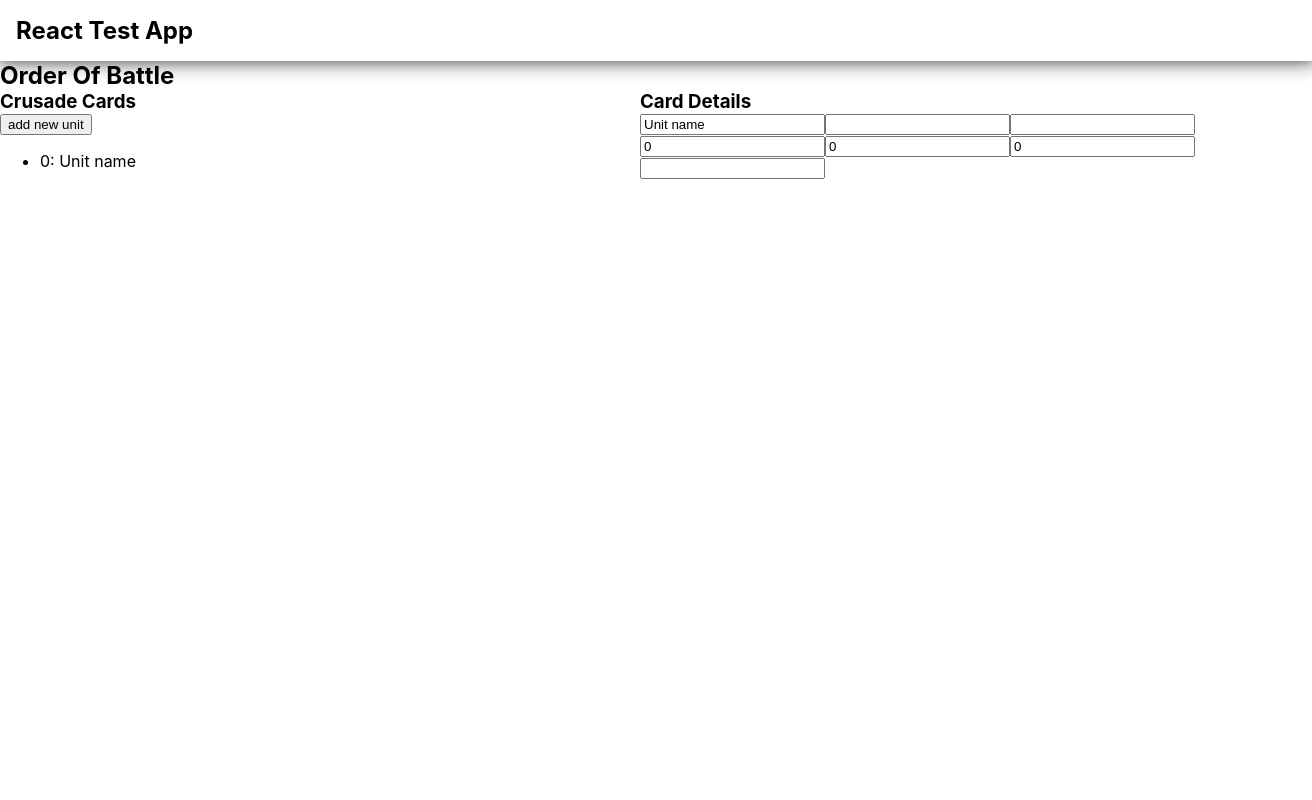
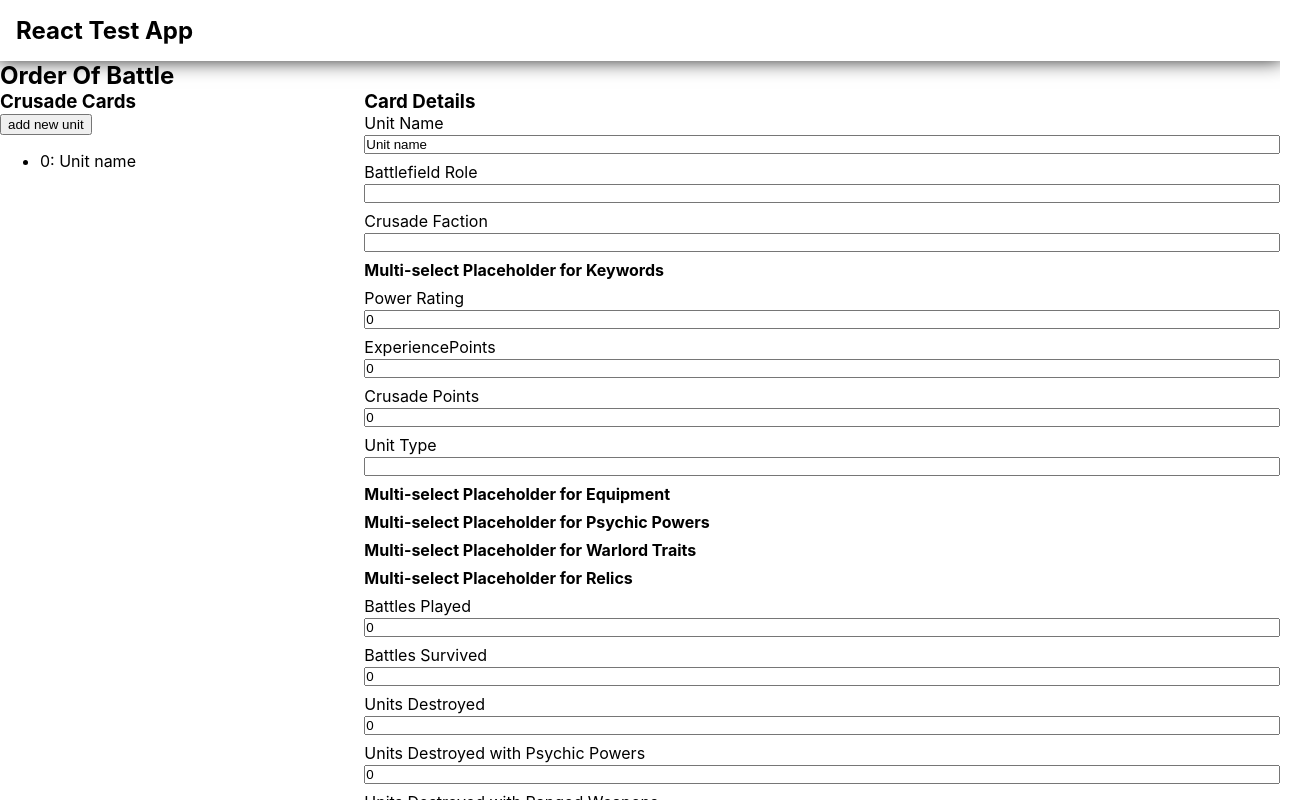
Before and after one commit to Petra43/learnig-react, a React (Create React App) app: page / in a window 1280 px wide. Both pictures are taken after a click on the button "add new unit". Shown: the top 800 px of the page, 1312 px wide, since content can reach past the window. Built offline with nearby package versions, Linux system fonts and the light colour scheme.

Commit message:
created input components and added them to CrusadeCard

```diff
--- a/src/App.css
+++ b/src/App.css
@@ -1,7 +1,12 @@
 /* TopNav */
 
-body, h1, h2, h3, h4 {
+* {
+  box-sizing: border-box;
+}
+
+body, h1, h2, h3, h4,input {
   margin: 0;
+  padding: 0;
 }
 
 body{
@@ -20,6 +25,51 @@ body{
   display: flex;
 }
 
-.container > div {
+.flex-column {
+  display: flex;
+  flex-direction: column;
+}
+
+.container {
+  gap: .5rem;
+}
+
+/* Order Of Battle */
+
+.selected-card {
+  flex-grow: 2;
+}
+
+.card-list {
+  flex-grow: 1;
+}
+
+/* Crusade Card */
+
+input {
+  max-width: 100%;
+  width: 100%;
+  flex-grow: 1;
+}
+
+.label {
+  display: flex;
+  width: 40%;
+  background-color: #000;
+  color: #eee;
+}
+
+.section-id {
+  flex-grow: 1;
+}
+
+.section-points {
+  width: 30%;
+}
+
+.section-points label {
+  flex-direction: column;
+}
+.section-points .label  {
   width: 100%;
 }
--- /dev/null
+++ b/src/Types/InputTypes.ts
@@ -0,0 +1,20 @@
+import { type } from "os";
+import React from "react";
+
+export type CardInputText = {
+  cardInput: {
+    ref: string;
+    label: string;
+  };
+  value: string;
+  onChange: (e: React.ChangeEvent) => void;
+}
+
+export type CardInputNumber = {
+  cardInput: {
+    ref: string;
+    label: string;
+  };
+  value: number;
+  onChange: (e: React.ChangeEvent) => void;
+}
--- a/src/objects/UnitCard.ts
+++ b/src/Types/UnitCard.ts
@@ -23,7 +23,7 @@ export class UnitCard{
   otherUpgradesAndSelectableAbilities: string[] = [];
 
   //section 4: combat tallis
-  battlesPLayed: number = 0;
+  battlesPlayed: number = 0;
   battlesSurvived: number = 0;
   enemyUnitsDestroyed: number = 0;
   enemyUnitsDestroyedWithPsychicPowers: number = 0;
--- /dev/null
+++ b/src/components/common/MultiSelectInput.tsx
@@ -0,0 +1,10 @@
+export default function MultiSelect(props: {
+  cardInput: {
+    ref: string;
+    label: string;
+  }
+}) {
+  return(
+    <h4>Multi-select Placeholder for {props.cardInput.label}</h4>
+  )
+}
--- /dev/null
+++ b/src/components/common/NumberInput.tsx
@@ -0,0 +1,17 @@
+import { CardInputNumber } from "../../Types/InputTypes";
+
+export default function NumberInput(props: CardInputNumber) {
+  return (
+    <div>
+      <label>
+        {props.cardInput.label}
+        <input
+          type="number"
+          name={props.cardInput.ref}
+          value={props.value}
+          onChange={(e) => props.onChange(e)}
+          />
+      </label>
+  </div>
+  )
+}
--- /dev/null
+++ b/src/components/common/TextInput.tsx
@@ -0,0 +1,18 @@
+import { CardInputText } from "../../Types/InputTypes";
+
+export default function TextInput(props: CardInputText) {
+  return (
+    <div>
+      <label>
+        {props.cardInput.label}
+        <input
+          type="text"
+          name={props.cardInput.ref}
+          value={props.value}
+          onChange={(e) => props.onChange(e)}
+          />
+        </label>
+    </div>
+
+  )
+}
--- a/src/components/crusade/CrusadeCard.tsx
+++ b/src/components/crusade/CrusadeCard.tsx
@@ -1,72 +1,104 @@
 import React from "react";
+import TextInput from "../common/TextInput";
+import { CardInputs } from "../../constants/StringConstants";
+import { UnitCard } from "../../Types/UnitCard";
+import MultiSelect from "../common/MultiSelectInput";
+import NumberInput from "../common/NumberInput";
 
-export default function CrusadeCard(props: any) {
-  let isEdit: boolean = false;
-  let card = props.card;
-
-  const handleChange = (e: React.ChangeEvent) => {
-    props.onCardChange(e)
-  }
-
-
+export default function CrusadeCard(props: {
+  card: UnitCard;
+  onCardChange: any;
+}) {
+  // let isEdit: boolean = false; // will make isEdit disable fields in readonly mode
+  let card: UnitCard = props.card;
 
   return (
     <div className="crusade-card">
       <h3>Card Details</h3>
-      <form>
-        <div>
-          <div className="section-id">
-            <input
-              name="unitName"
-              type="text"
+      <form className="container flex-column">
+        {
+          // section 1
+        }
+        <TextInput
+          cardInput={CardInputs.unitName}
           value={card.unitName}
-              onChange={(e) => handleChange(e)} />
-            <input
-              name="battlefieldRole"
-              type="text"
+          onChange={props.onCardChange} />
+        <TextInput
+          cardInput={CardInputs.battlefieldRole}
           value={card.battlefieldRole}
-              onChange={(e) => handleChange(e)} />
-            <input
-              name="faction"
-              type="text"
+          onChange={props.onCardChange} />
+        <TextInput
+          cardInput={CardInputs.faction}
           value={card.crusadeFaction}
-              onChange={(e) => handleChange(e)}/>
-          </div>
-
-          <div className="section-points">
-            <input
-              name="powerRating"
-              type="number"
+          onChange={props.onCardChange} />
+        <MultiSelect
+          cardInput={CardInputs.keywords} />
+        {
+          // section 2
+        }
+        <NumberInput
+          cardInput={CardInputs.powerRating}
           value={card.powerRating}
-              onChange={(e) => handleChange(e)}/>
-            <input
-              name="exp"
-              type="number"
+          onChange={props.onCardChange} />
+        <NumberInput
+          cardInput={CardInputs.experience}
           value={card.exp}
-              onChange={(e) => handleChange(e)}/>
-            <input
-              name="crusadePoints"
-              type="number"
+          onChange={props.onCardChange} />
+        <NumberInput
+          cardInput={CardInputs.crusadePoints}
           value={card.crusadePoints}
-              onChange={(e) => handleChange(e)}/>
-          </div>
-        </div>
-
-        <div className="section-information">
-          <input
-            name="unitType"
-            type="text"
+          onChange={props.onCardChange} />
+        {
+          // section 3
+        }
+        <TextInput
+          cardInput={CardInputs.unitType}
           value={card.unitType}
-            onChange={(e) => handleChange(e)} />
-        </div>
-
-        <div className="section-tallies">
-
-        </div>
-
-        <div className="section-rank">
-
-        </div>
+          onChange={props.onCardChange} />
+        <MultiSelect
+          cardInput={CardInputs.equipment} />
+        <MultiSelect
+          cardInput={CardInputs.psychicPowers} />
+        <MultiSelect
+          cardInput={CardInputs.warlordTraits} />
+        <MultiSelect
+          cardInput={CardInputs.relics} />
+        {
+          // section 4
+        }
+        <NumberInput
+          cardInput={CardInputs.battlesPlayed}
+          value={card.battlesPlayed}
+          onChange={props.onCardChange} />
+        <NumberInput
+          cardInput={CardInputs.battlesSurvived}
+          value={card.battlesSurvived}
+          onChange={props.onCardChange} />
+        <NumberInput
+          cardInput={CardInputs.unitsDestroyed}
+          value={card.enemyUnitsDestroyed}
+          onChange={props.onCardChange} />
+        <NumberInput
+          cardInput={CardInputs.unitDestroyedWithPsychicPowers}
+          value={card.enemyUnitsDestroyedWithPsychicPowers}
+          onChange={props.onCardChange} />
+        <NumberInput
+          cardInput={CardInputs.unitDestroyedWithRangedWeapons}
+          value={card.enemyUnitsDestroyedWithRangedWeapons}
+          onChange={props.onCardChange} />
+        <NumberInput
+          cardInput={CardInputs.unitDestroyedWithMeleeWeapons}
+          value={card.enemyUnitsDestroyedWithMeleeWeapons}
+          onChange={props.onCardChange} />
+        {
+          // section 5
+        }
+        <MultiSelect
+          cardInput={CardInputs.rank} />
+        <MultiSelect
+          cardInput={CardInputs.battleHonours} />
+        <MultiSelect
+          cardInput={CardInputs.battleScars} />
       </form>
     </div>
   )
--- a/src/components/crusade/OrderOfBattle.tsx
+++ b/src/components/crusade/OrderOfBattle.tsx
@@ -1,7 +1,8 @@
 import React from "react";
-import { UnitCard } from "../../objects/UnitCard";
+import { UnitCard } from "../../Types/UnitCard";
 import CrusadeCard from "./CrusadeCard";
 import _ from 'lodash';
+import { CardInputs } from "../../constants/StringConstants";
 
 export default class OdrerOfBattle extends React.Component<{}, {
   cards: UnitCard[],
@@ -53,6 +54,7 @@ export default class OdrerOfBattle extends React.Component<{}, {
 
     let cardID: number = 0;
 
+    // Make sure selected ID is unique
     while(cardID === 0 && !this.state.cards.some(card => card.id === cardID)) {
       cardID = this.generateID()
     }
@@ -88,76 +90,76 @@ export default class OdrerOfBattle extends React.Component<{}, {
     // update the changed attribute
     switch(e.target.name) {
         // section: id
-      case 'unitName':
+      case CardInputs.unitName.ref:
         updatedCard.unitName = newValue;
         break;
-      case 'battlefieldRole':
+      case CardInputs.battlefieldRole.ref:
         updatedCard.battlefieldRole = newValue;
         break;
-      case 'faction':
+      case CardInputs.faction.ref:
         updatedCard.crusadeFaction = newValue;
         break;
-      case 'keywords':
+      case CardInputs.keywords.ref:
         updatedCard.selectableKeyWords = newValue.split(' ')
         break;
 
       // section: points
-      case 'powerRating':
+      case CardInputs.powerRating.ref:
         updatedCard.powerRating = parseInt(newValue);
         break;
-      case 'exp':
+      case CardInputs.experience.ref:
         updatedCard.exp = parseInt(newValue);
         break;
-      case 'crusadePoints':
+      case CardInputs.crusadePoints.ref:
         updatedCard.crusadePoints = parseInt(newValue);
         break;
 
       // section: information
-      case 'unitType':
+      case CardInputs.unitType.ref:
         updatedCard.unitType = newValue;
         break;
-      case 'equipment':
+      case CardInputs.equipment.ref:
         updatedCard.equipment = newValue.split(' ');
         break;
-      case 'psychicPowers':
+      case CardInputs.psychicPowers.ref:
         updatedCard.psychicPowers = newValue.split(' ');
         break;
-      case 'warlordTraits':
+      case CardInputs.warlordTraits.ref:
         updatedCard.warlordTraits = newValue.split(' ');
         break;
-      case 'relics':
+      case CardInputs.relics.ref:
         updatedCard.relics = newValue.split(' ');
         break;
 
       // section: tallies
-      case 'battlesPlayed':
-        updatedCard.battlesPLayed = parseInt(newValue);
+      case CardInputs.battlesPlayed.ref:
+        updatedCard.battlesPlayed = parseInt(newValue);
         break;
-      case 'battlesSurvived':
+      case CardInputs.battlesSurvived.ref:
         updatedCard.battlesSurvived = parseInt(newValue);
         break;
-      case 'unitsDestroyed':
+      case CardInputs.unitsDestroyed.ref:
         updatedCard.enemyUnitsDestroyed = parseInt(newValue);
         break;
-      case 'unitsDestroyedPP':
+      case CardInputs.unitDestroyedWithPsychicPowers.ref:
         updatedCard.enemyUnitsDestroyedWithPsychicPowers= parseInt(newValue);
         break;
-      case 'unitsDestroyedRW':
+      case CardInputs.unitDestroyedWithRangedWeapons.ref:
         updatedCard.enemyUnitsDestroyedWithRangedWeapons = parseInt(newValue);
         break;
-      case 'unitsDestroyedMW':
+      case CardInputs.unitDestroyedWithMeleeWeapons.ref:
         updatedCard.enemyUnitsDestroyedWithMeleeWeapons= parseInt(newValue);
         break;
 
       //section: rank
-      case 'rank':
+      case CardInputs.rank.ref:
         // TODO: make the bellow work in ts
         //updatedCard.rank = newValue;
         break;
-      case 'battleHonours':
+      case CardInputs.battleHonours.ref:
         updatedCard.battleHonours = newValue.split(' ');
         break;
-      case 'battleScars':
+      case CardInputs.battleScars.ref:
         updatedCard.battleScars = newValue.split(' ')
     }
 
@@ -171,14 +173,14 @@ export default class OdrerOfBattle extends React.Component<{}, {
       <section>
         <h2>Order Of Battle</h2>
         <div className="container flex">
-          <div className="cardList">
+          <div className="card-list">
             <h3>Crusade Cards</h3>
             <button onClick={(e) => this.addUnit(e)} >add new unit</button>
             <ul>
               {this.state.cardList}
             </ul>
           </div>
-          <div className="selectedCard">
+          <div className="selected-card">
             {this.state.selectedCard !== 0 &&
               <CrusadeCard
                 key={this.state.selectedCard}
--- /dev/null
+++ b/src/constants/StringConstants.ts
@@ -0,0 +1,87 @@
+export const CardInputs = {
+  unitName: {
+    ref: "unitName",
+    label: "Unit Name",
+  },
+  battlefieldRole: {
+    ref: "battlefieldRole",
+    label: "Battlefield Role",
+  },
+  faction: {
+    ref: "faction",
+    label: "Crusade Faction"
+  },
+  keywords: {
+    ref: "keywords",
+    label: "Keywords",
+  },
+  powerRating: {
+    ref: "powerRating",
+    label: "Power Rating",
+  },
+  experience: {
+    ref: "exp",
+    label: "ExperiencePoints",
+  },
+  crusadePoints: {
+    ref: "crusadePoints",
+    label: "Crusade Points",
+  },
+  unitType: {
+    ref: "unitType",
+    label: "Unit Type",
+  },
+  equipment: {
+    ref: "equipment",
+    label: "Equipment",
+  },
+  psychicPowers: {
+    ref: "psychicPowers",
+    label: "Psychic Powers",
+  },
+  warlordTraits: {
+    ref: "warlordTraits",
+    label: "Warlord Traits",
+  },
+  relics: {
+    ref: "relics",
+    label: "Relics"
+  },
+  battlesPlayed: {
+    ref: "battlesPlayed",
+    label: "Battles Played",
+  },
+  battlesSurvived: {
+    ref: "battlesSurvived",
+    label: "Battles Survived"
+  },
+  unitsDestroyed: {
+    ref: "unitsDestroyed",
+    label: "Units Destroyed",
+  },
+  unitDestroyedWithPsychicPowers: {
+    ref: "UDPP",
+    label: "Units Destroyed with Psychic Powers",
+  },
+  unitDestroyedWithRangedWeapons: {
+    ref: "UDRW",
+    label: "Units Destroyed with Ranged Weapons"
+  },
+  unitDestroyedWithMeleeWeapons: {
+    ref: "UDMW",
+    label: "Units Destroyed with Melee Weapons"
+  },
+  rank: {
+    ref: "rank",
+    label: "Rank",
+  },
+  battleHonours: {
+    ref: "battleHonours",
+    label: "Battle Honours",
+  },
+  battleScars: {
+    ref: "battleScars",
+    label: "Battle Scars",
+  }
+
+}
```
Lines whose indentation alone changed are shown as unchanged.
